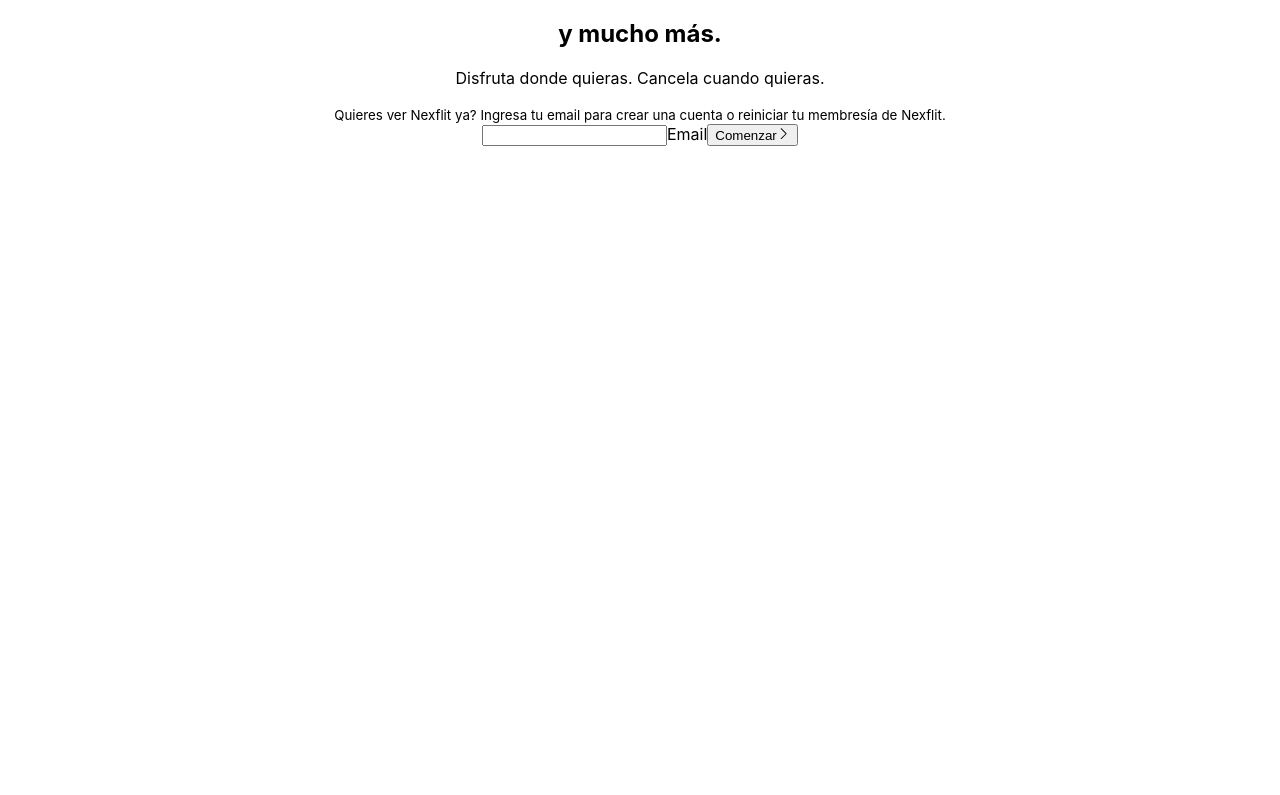
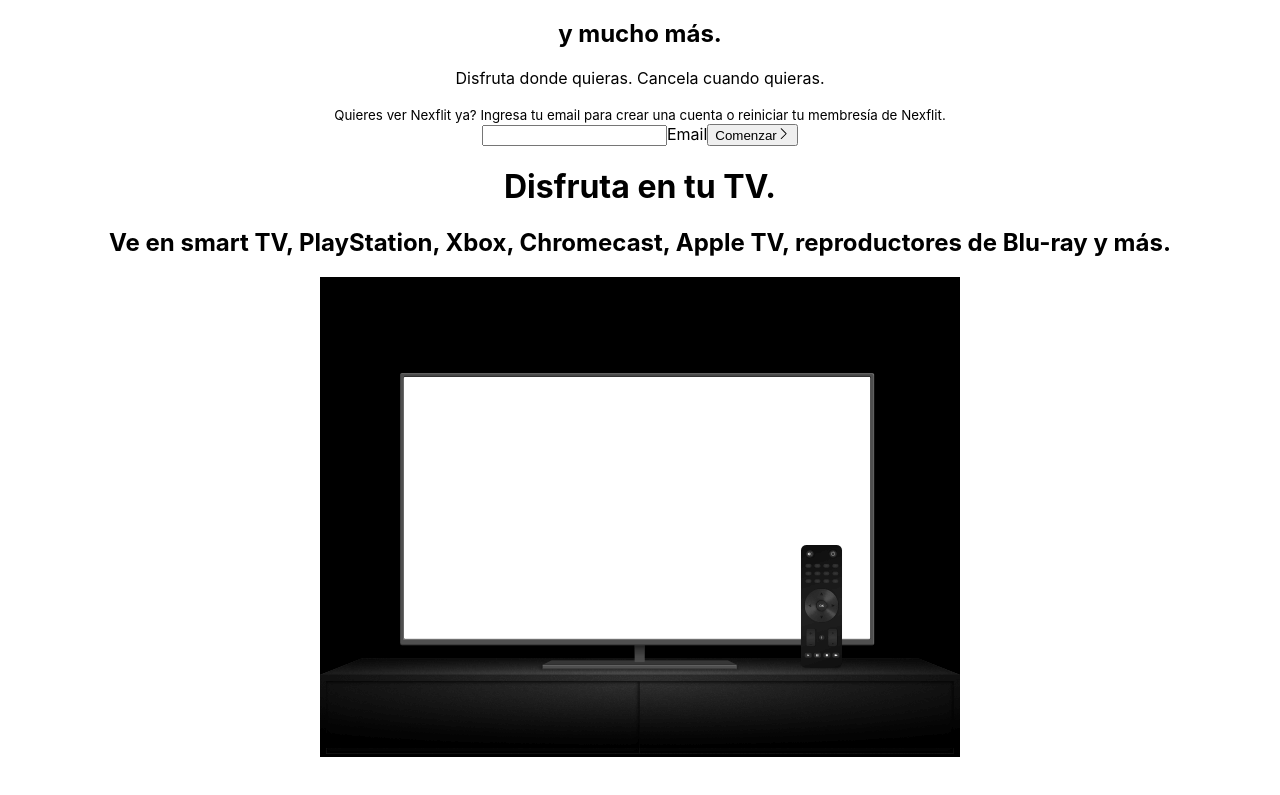
Before and after one commit to lavalbuena357/Nexflit, a React (Create React App) app: page / in a window 1280 px wide. Shown: the part 497-1292 px from the top of the page. Before the commit the page ends 800 px from the top, so only its background shows below. Built offline with nearby package versions, Linux system fonts and the light colour scheme; grey boxes are pictures that could not be loaded.

Commit message:
section2 component

```diff
--- a/src/App.js
+++ b/src/App.js
@@ -1,10 +1,12 @@
 import './App.css';
 import Section1 from './components/Section1/Section1'
+import Section2 from './components/Section2/Section2'
 
 function App() {
   return (
     <div className="App">
       <Section1 />
+      <Section2 />
     </div>
   );
 }
--- /dev/null
+++ b/src/components/Section2/Section2.jsx
@@ -0,0 +1,29 @@
+import React from 'react';
+import style from './Section2.module.css';
+import tvImage from '../../utils/images/tv.png';
+import videoHistory from '../../utils/video/card-history.m4v';
+
+function Section2() {
+  return (
+    <div className={style.container}>
+      <div className={style.card_container}>
+        <div className={style.card_text}>
+          <h1>Disfruta en tu TV.</h1>
+          <h2>Ve en smart TV, PlayStation, Xbox, Chromecast, Apple TV, reproductores de Blu-ray y más.</h2>
+        </div>
+        <div className={style.cardimg_container}>
+          <div className={style.animation_container}>
+            <img src={tvImage} alt="imagen tv en png" />
+            <div className={style.video_container}>
+              <video className={style.video} autoPlay playsInline muted loop>
+                <source src={videoHistory} type='video/mp4'/>
+              </video>
+            </div>
+          </div>
+        </div>
+      </div>
+    </div>
+  )
+}
+
+export default Section2;
```
Also changed, not shown: src/components/Section2/Section2.module.css (added).
